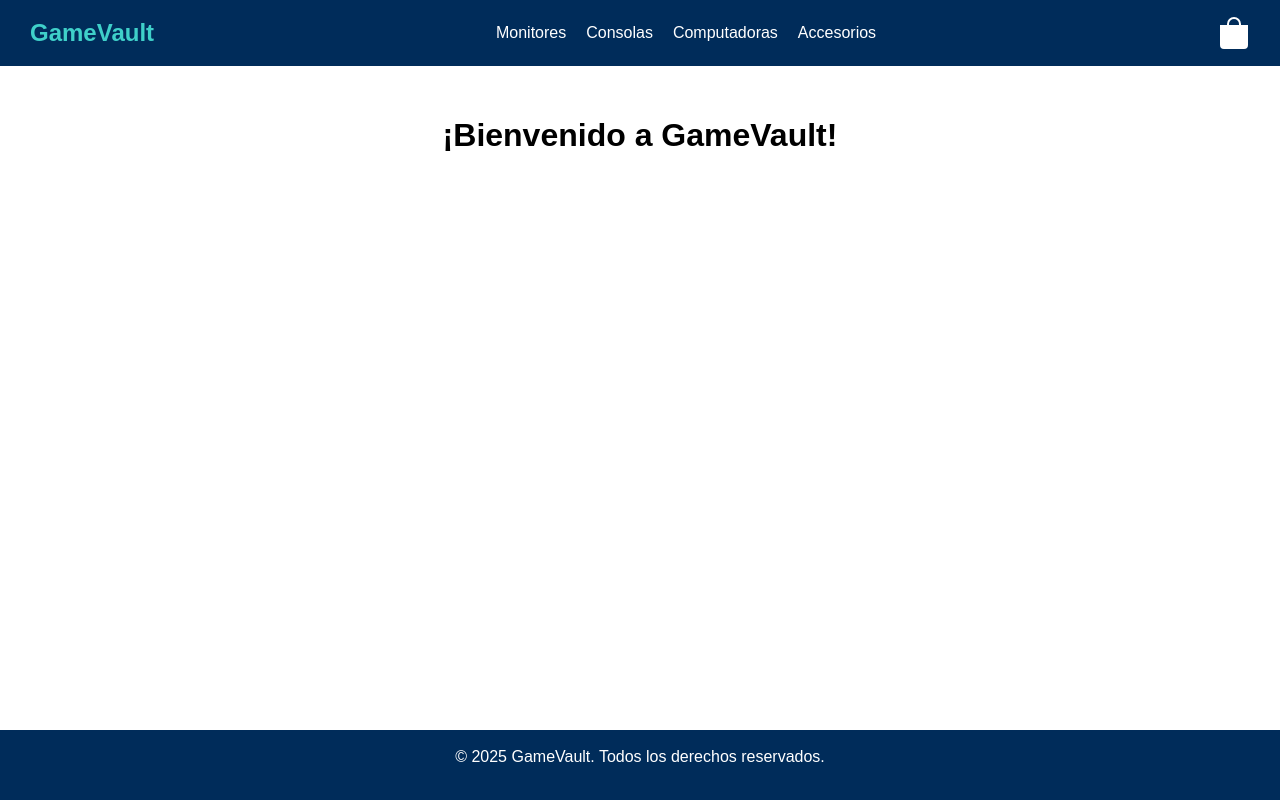
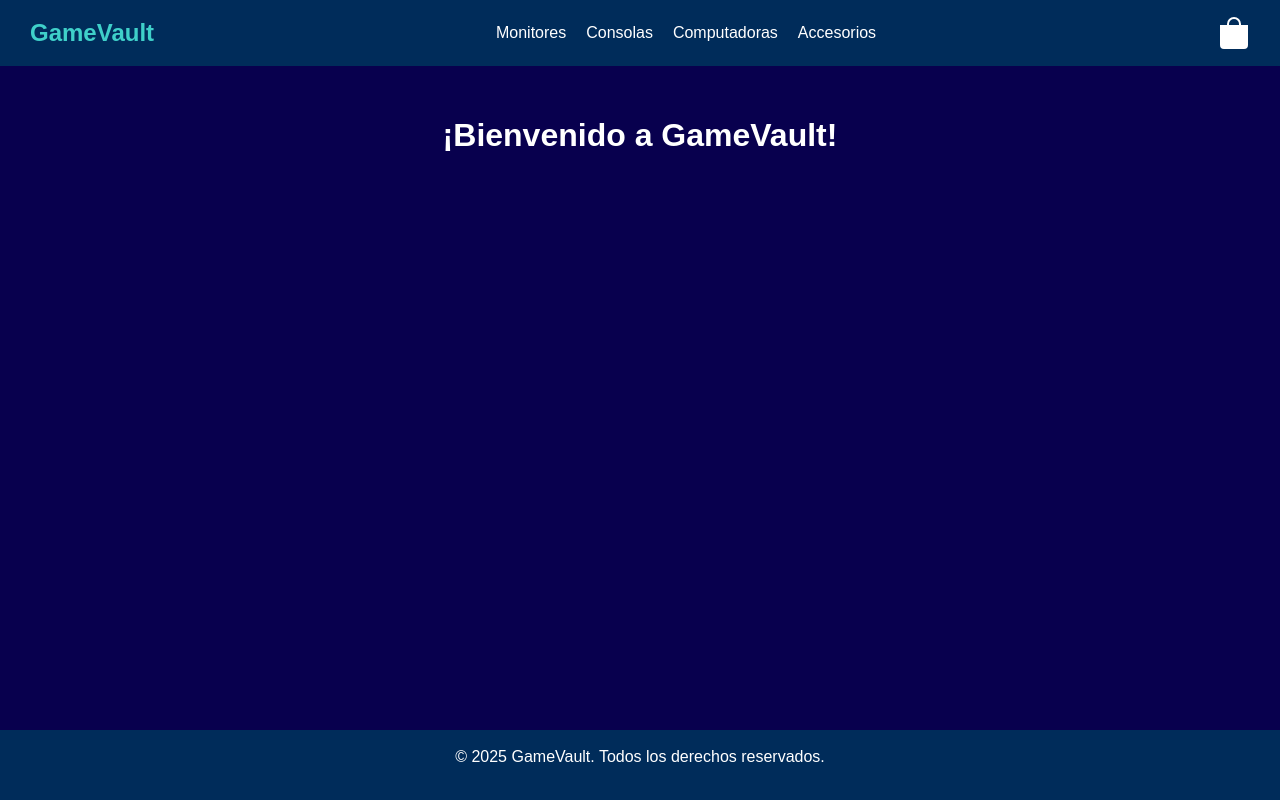
Before and after one commit to Andres200644/React_AndresHeredia, a React (Vite) app in the folder GameVault/: page / in a window 1280 px wide. Built offline with nearby package versions, Linux system fonts and the light colour scheme.

Commit message:
CreaTuLanding1_AndresHeredia

```diff
--- a/GameVault/src/index.css
+++ b/GameVault/src/index.css
@@ -1,6 +1,6 @@
 body {
     font-family: 'Arial', sans-serif;
-    background-color: #ffffff; /* Azul oscuro sutil */
+    background-color: #08004e;
     margin: 0;
     padding: 0;
     color: white;
@@ -11,7 +11,7 @@ h2 {
     margin: 40px 0;
     font-size: 2rem;
     font-weight: bold;
-    color: #000000; /* Celeste brillante */
+    color: #ffffff;
 }
 
 h1 {
@@ -19,7 +19,7 @@ h1 {
     margin: 40px 0;
     font-size: 2rem;
     font-weight: bold;
-    color: #64ffda; /* Celeste brillante */
+    color: #64ffda;
 }
 
 .container {
```
